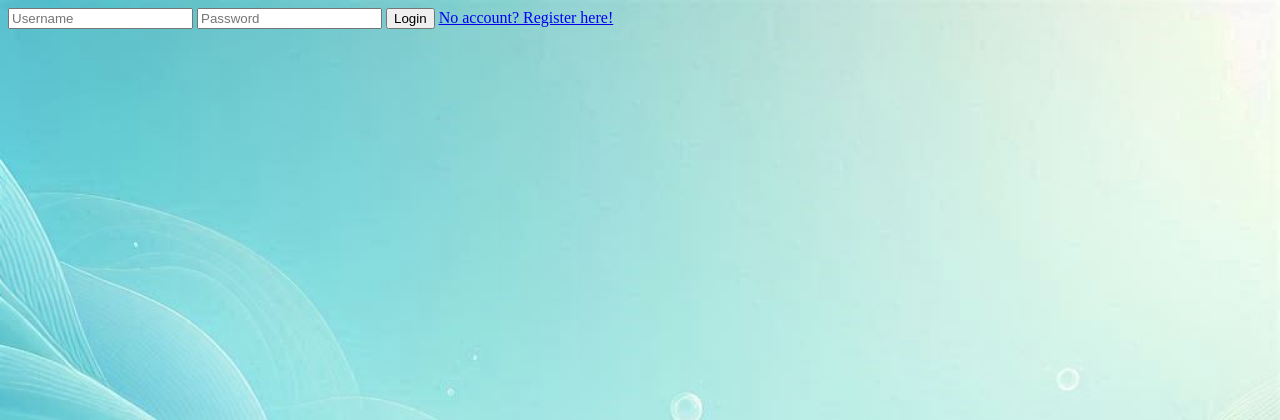
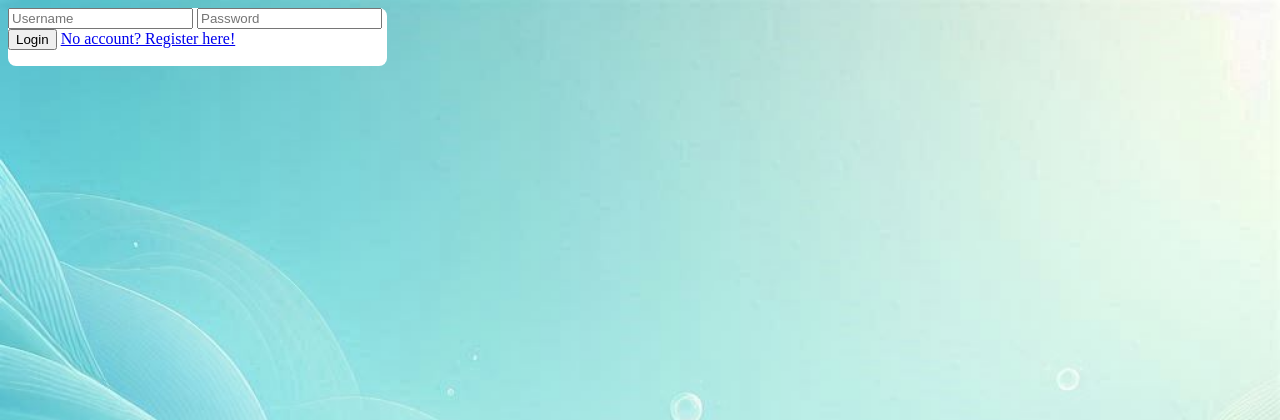
Before and after one commit to Introspectivegorilla/Final_project, a Flask app: page /login in a window 1280 px wide. Shown: the top 420 px of the page. Run offline with Flask 3, Linux system fonts and the light colour scheme; some libraries are stand-ins or nearby versions.

Commit message:
STILL working on login thing. Trying out login required, we'll see how it goes. Maybe gonna steal some shit from my other flask app

```diff
--- a/app.py
+++ b/app.py
@@ -4,6 +4,8 @@ import os
 from cs50 import SQL
 from flask import Flask, flash, redirect, render_template, request, session, jsonify,url_for
 from flask_session import Session
+from flask_login import login_required
+
 from werkzeug.security import check_password_hash, generate_password_hash
 import sqlite3
 from datetime import timedelta
@@ -18,9 +20,10 @@ app.secret_key = 'your secret key'
 
 
 # session uses file system instead of cookies (?) look this up later
-app.config["SESSION_PERMANENT"] = True
-app.config["PERMANENT_SESSION_LIFETIME"] = timedelta(minutes=1)
+app.config["SESSION_PERMANENT"] = False
+#app.config["PERMANENT_SESSION_LIFETIME"] = timedelta(minutes=1)
 app.config["SESSION_TYPE"] = "filesystem"
+
 Session(app)
 
 
@@ -41,22 +44,27 @@ sets = db.execute("CREATE TABLE IF NOT EXISTS cardsets (set_name VARCHAR(25), se
 
 cards = db.execute("CREATE TABLE IF NOT EXISTS flashcards (prompt TEXT NOT NULL, response TEXT NOT NULL, card_id INTEGER PRIMARY KEY AUTOINCREMENT, user_id INT,set_id INT, FOREIGN KEY (user_id) REFERENCES users(user_id),FOREIGN KEY (set_id) REFERENCES cardsets(set_id))")
 
+# @app.before_request
+# def annoying_session():
+#     session.permanent=True
 
 
 
 @app.route("/")
+@login_required
 def home():
 
     return render_template('home.html')
 
 
 # methods get/post allows us to retrieve and send information from forms (user input)
+
 @app.route("/login", methods=["GET", "POST"])
 def login():
 
     # Forgets any user id. For some reason. That I do not know.
     session.clear()
-    session.permanent=True
+
     if request.method == "POST":
         if not request.form.get("username"):
             print("well shit")
@@ -103,6 +111,7 @@ def register():
 
 
 @app.route('/new',methods=["GET", "POST"])
+@login_required
 def new():
 
     if request.method == "POST":
@@ -127,7 +136,9 @@ def new():
     else:
         return render_template('new.html')
 
+
 @app.route('/library')
+@login_required
 def library():
 
     all_cards = db.execute("SELECT * FROM flashcards")
@@ -135,7 +146,9 @@ def library():
 
     return render_template('library.html',all_cards=all_cards,set_front=set_front)
 
+
 @app.route('/play<int:set_id>')
+@login_required
 def play(set_id):
 
     load_set = db.execute("SELECT * FROM cardsets WHERE set_id =?",set_id)
--- a/static/styles.css
+++ b/static/styles.css
@@ -150,3 +150,20 @@ body {
 
 
 }
+
+.container {
+
+    display:flex;
+}
+
+.box4 {
+
+    justify-content:center;
+    align-items:center;
+    flex-direction:column;
+
+    background-color:white;
+    border-radius:8px;
+    height:45%;
+    width:30%;
+}
--- a/templates/login.html
+++ b/templates/login.html
@@ -6,7 +6,9 @@
 
 <body>
 
-<div>
+<div class="container">
+
+    <div class = 'box4'>
 
         <form action ="/login" method="post">
 
@@ -18,5 +20,6 @@
 
         </form>
     </div>
+</div>
 
 </body>
```
Also changed, not shown: 3 other files. Lines whose indentation alone changed are shown as unchanged.
